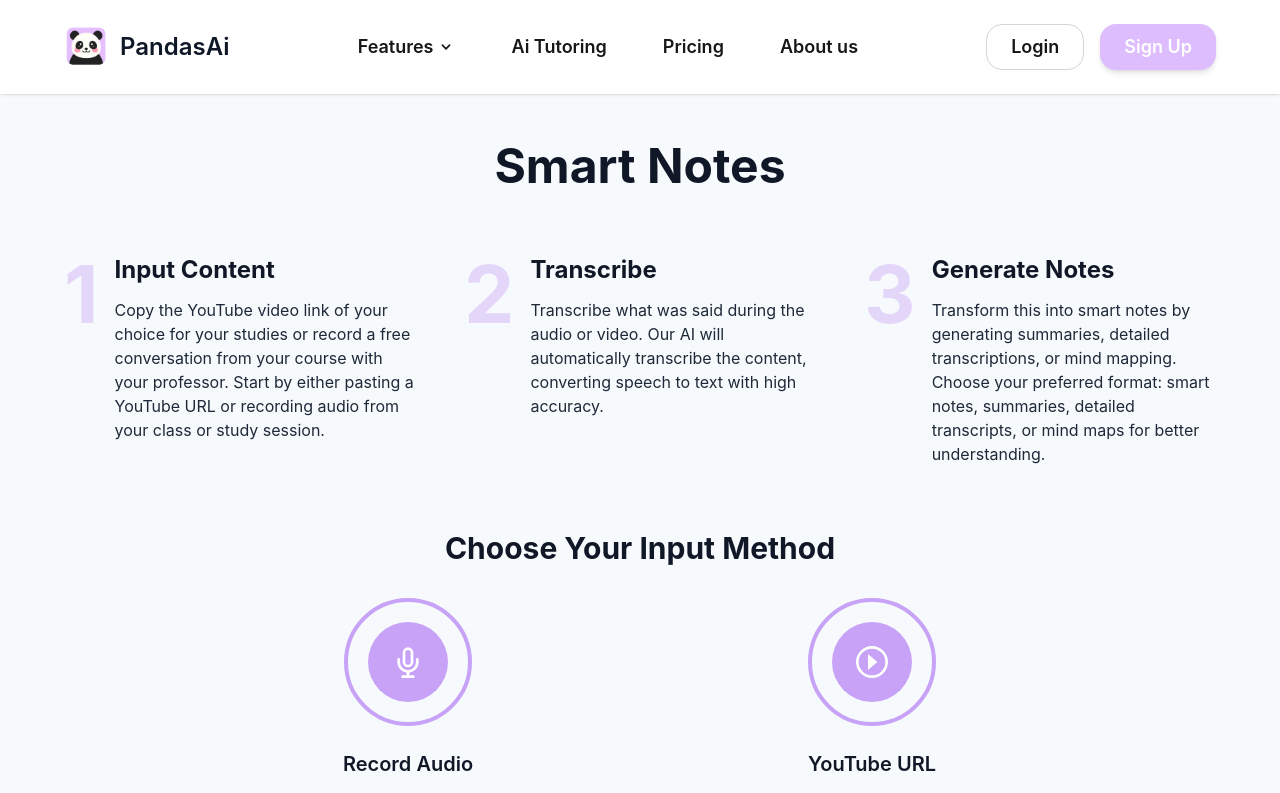
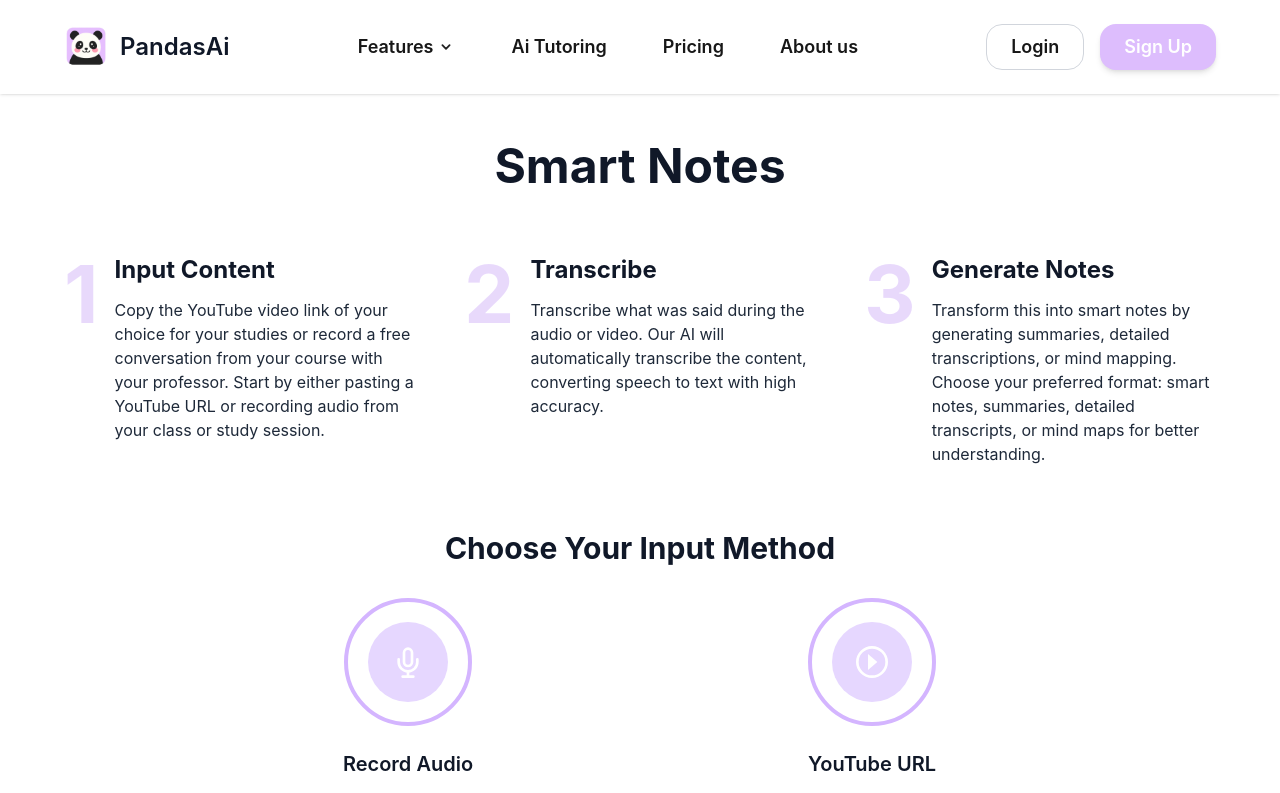
Before and after one commit to I2S9/pandaai, a Next.js app in the folder pandaai/: page /smart-notes in a window 1280 px wide. Shown: the top 793 px of the page. Built offline with nearby package versions, Linux system fonts and the light colour scheme; no server answers.

Commit message:
Refactor styles in Quiz Generator and Smart Notes pages

```diff
--- a/pandaai/src/app/quiz-generator/page.tsx
+++ b/pandaai/src/app/quiz-generator/page.tsx
@@ -120,7 +120,8 @@ export default function QuizGeneratorPage() {
       </div>
       {/* Bouton principal */}
       <button
-        className="bg-[#DDBDFD] hover:bg-[#C7A2F7] text-white font-bold rounded-xl px-10 py-4 text-xl shadow transition mt-4"
+        className="bg-[#DDBDFD] hover:translate-y-1 hover:shadow-sm active:translate-y-1 active:shadow-sm text-white font-bold rounded-xl px-10 py-4 text-xl shadow-lg border-2 border-[#DDBDFD] transition cursor-pointer"
+        style={{boxShadow: '0 4px 0 #B373E4'}}
         type="button"
       >
         Generate AI Quiz
--- a/pandaai/src/app/smart-notes/page.tsx
+++ b/pandaai/src/app/smart-notes/page.tsx
@@ -104,7 +104,7 @@ export default function SmartNotesPage() {
   };
 
   return (
-    <div className="min-h-screen bg-[#F7FAFC] flex flex-col items-center py-12 px-4">
+    <div className="min-h-screen bg-white flex flex-col items-center py-12 px-4">
       {/* Titre */}
       <h1 className="text-4xl md:text-5xl font-bold text-center text-gray-900 mb-16">Smart Notes</h1>
 
@@ -145,8 +145,8 @@ export default function SmartNotesPage() {
         <div className="grid grid-cols-1 md:grid-cols-2 gap-8">
           {/* Enregistrement audio */}
           <div className="flex flex-col items-center">
-            <div className="w-32 h-32 rounded-full border-4 border-[#C7A2F7] flex items-center justify-center mb-6">
-              <div className="w-20 h-20 rounded-full bg-[#C7A2F7] flex items-center justify-center">
+            <div className="w-32 h-32 rounded-full border-4 border-[#D4B5FF] flex items-center justify-center mb-6">
+              <div className="w-20 h-20 rounded-full bg-[#E6D7FF] flex items-center justify-center">
                 <svg width="32" height="32" fill="none" stroke="white" strokeWidth="2" viewBox="0 0 24 24">
                   <path d="M12 2a3 3 0 0 0-3 3v7a3 3 0 0 0 6 0V5a3 3 0 0 0-3-3Z" strokeLinecap="round" strokeLinejoin="round"/>
                   <path d="M19 10v2a7 7 0 0 1-14 0v-2" strokeLinecap="round" strokeLinejoin="round"/>
@@ -175,8 +175,8 @@ export default function SmartNotesPage() {
 
           {/* URL YouTube */}
           <div className="flex flex-col items-center">
-            <div className="w-32 h-32 rounded-full border-4 border-[#C7A2F7] flex items-center justify-center mb-6">
-              <div className="w-20 h-20 rounded-full bg-[#C7A2F7] flex items-center justify-center">
+            <div className="w-32 h-32 rounded-full border-4 border-[#D4B5FF] flex items-center justify-center mb-6">
+              <div className="w-20 h-20 rounded-full bg-[#E6D7FF] flex items-center justify-center">
                 <svg width="32" height="32" fill="white" viewBox="0 0 24 24">
                   <circle cx="12" cy="12" r="11" fill="none" stroke="white" strokeWidth="2"/>
                   <path d="M9 6l7 6-7 6V6z"/>
@@ -191,7 +191,7 @@ export default function SmartNotesPage() {
                 value={youtubeUrl}
                 onChange={(e) => setYoutubeUrl(e.target.value)}
                 placeholder="https://youtube.com/..."
-                className="w-full border border-gray-300 rounded-xl px-4 py-3 mb-4 focus:outline-none focus:border-[#8B3FFC] text-lg"
+                className="w-full border border-gray-300 rounded-xl px-4 py-3 mb-4 focus:outline-none focus:border-[#D4B5FF] text-lg"
                 disabled={isProcessing}
               />
               <button
```
